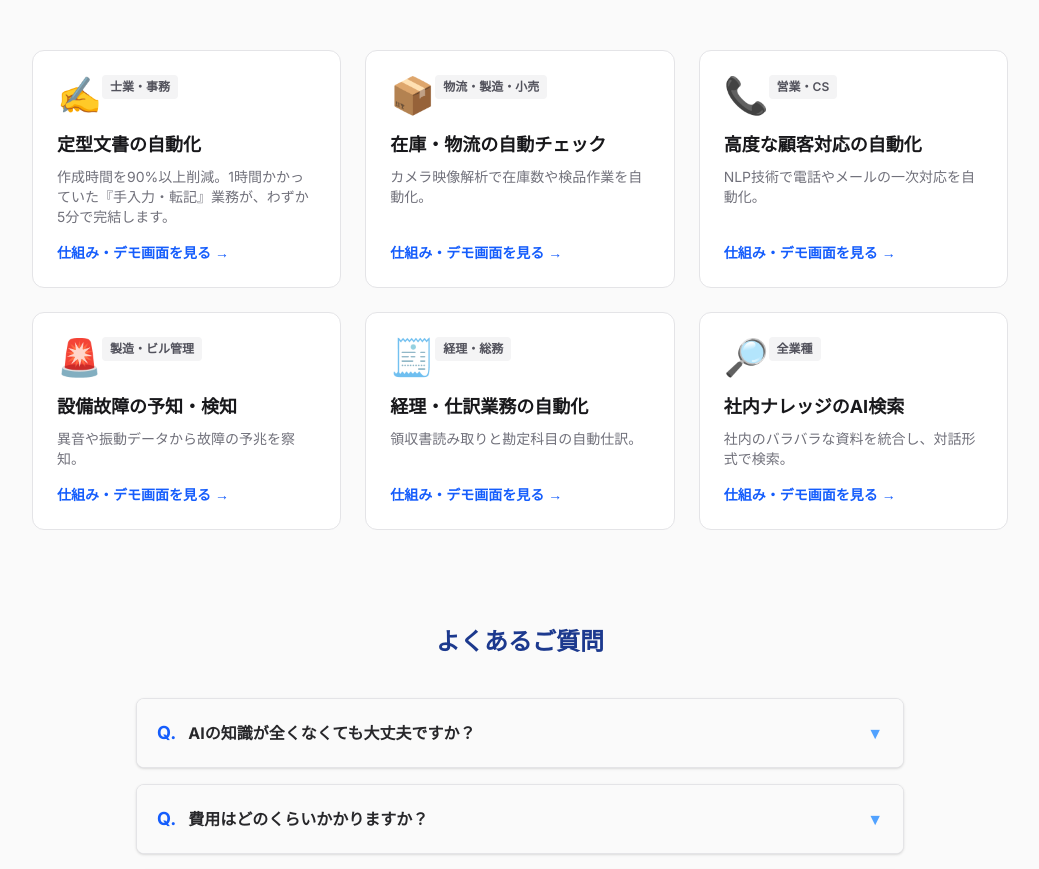
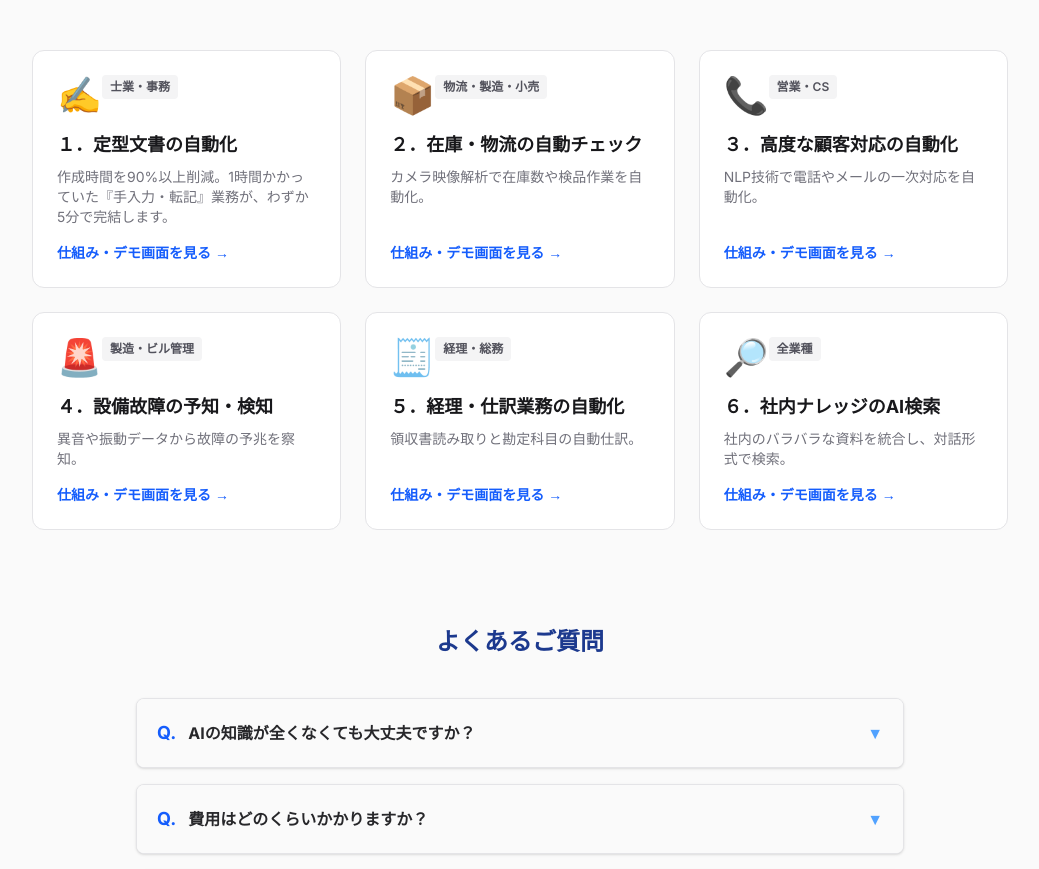
Before and after one commit to tnakajima2050/smartcityai-site, a Next.js app: page / in a window 1280 px wide. Shown: the part 1663-2532 px from the top of the page, without its empty margins (120-1159 px from the left). Built offline with nearby package versions, Linux system fonts and the light colour scheme.

Commit message:
Update page.tsx６つの課題

```diff
--- a/app/page.tsx
+++ b/app/page.tsx
@@ -12,7 +12,7 @@ const useCases = [
   {
     id: 1,
     icon: "✍️",
-    title: "定型文書の自動化",
+    title: "１．定型文書の自動化",
     target: "士業・事務",
     desc: "作成時間を90%以上削減。1時間かかっていた『手入力・転記』業務が、わずか5分で完結します。",
     detail: (
@@ -93,7 +93,7 @@ const useCases = [
   {
     id: 2,
     icon: "📦",
-    title: "在庫・物流の自動チェック",
+    title: "２．在庫・物流の自動チェック",
     target: "物流・製造・小売",
     desc: "カメラ映像解析で在庫数や検品作業を自動化。",
     detail: "倉庫内のカメラ映像をAIが解析。バーコードを読み取る手間なく、製品の数をカウントしたり、異常を検知します。",
@@ -166,7 +166,7 @@ const useCases = [
   {
     id: 3,
     icon: "📞",
-    title: "高度な顧客対応の自動化",
+    title: "３．高度な顧客対応の自動化",
     target: "営業・CS",
     desc: "NLP技術で電話やメールの一次対応を自動化。",
     detail: "顧客からの電話音声をテキスト化し、社内データベース（FAQやマニュアル）から最適な回答をAIが生成します。",
@@ -265,7 +265,7 @@ const useCases = [
   {
     id: 4,
     icon: "🚨",
-    title: "設備故障の予知・検知",
+    title: "４．設備故障の予知・検知",
     target: "製造・ビル管理",
     desc: "異音や振動データから故障の予兆を察知。",
     detail: "熟練工が「音」で判断していた異常をAIが数値化。故障してラインが止まる前にアラートを出します。",
@@ -349,7 +349,7 @@ const useCases = [
   {
     id: 5,
     icon: "🧾",
-    title: "経理・仕訳業務の自動化",
+    title: "５．経理・仕訳業務の自動化",
     target: "経理・総務",
     desc: "領収書読み取りと勘定科目の自動仕訳。",
     detail: "OCR（文字認識）とAI推論を組み合わせ、バラバラのフォーマットの請求書を読み取り、会計ソフトへ入力します。",
@@ -432,7 +432,7 @@ const useCases = [
   {
     id: 6,
     icon: "🔎",
-    title: "社内ナレッジのAI検索",
+    title: "６．社内ナレッジのAI検索",
     target: "全業種",
     desc: "社内のバラバラな資料を統合し、対話形式で検索。",
     detail: "社内版ChatGPTのような環境を構築。PDFやマニュアルをAIに読み込ませ、質問するだけで回答が得られます。",
```
